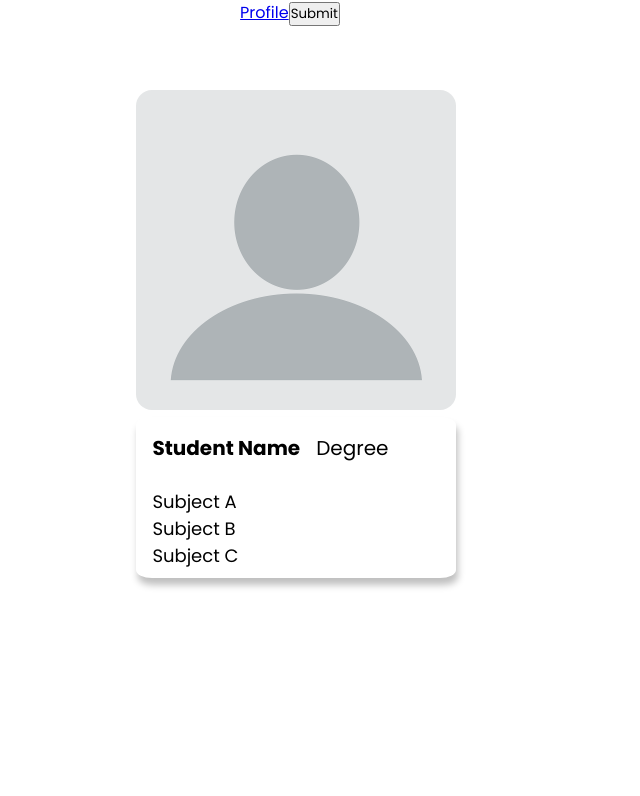
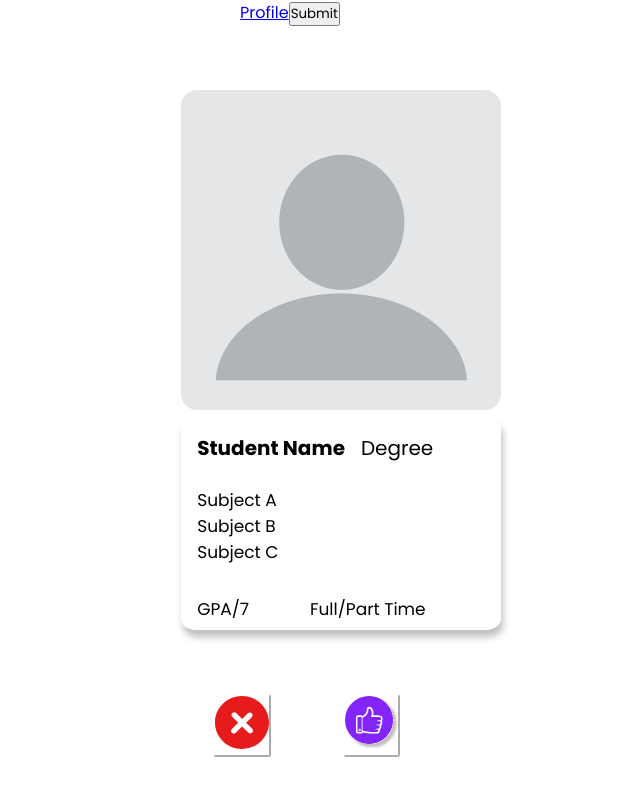
Before and after one commit to GiorgioBaz/GroupMatch, a React (Create React App) app in the folder client/: page /mainpage in a window 1280 px wide. Shown: the top 796 px of the page, without its empty margins (350-990 px from the left). Built offline with nearby package versions, Linux system fonts and the light colour scheme.

Commit message:
Adding more student details and buttons

```diff
--- a/client/src/Components/MainPage/MainPage.css
+++ b/client/src/Components/MainPage/MainPage.css
@@ -13,7 +13,7 @@
     width: 25vw;
     height: fit-content;
     position: relative;
-    margin-left: 1%;
+    margin-left: 8%;
     margin-top: 3em;
 }
 
@@ -55,7 +55,52 @@
     margin-top: 1.4em;
     display: flex;
     flex-direction: column;
-    font-size: 18px;
+    font-size: 17px;
     margin-left: 5%;
     margin-bottom: 0.5em;
 }
+
+.student-degree-details{
+    display: flex;
+    flex-direction: row;
+    margin-top: 1.4em;
+    margin-bottom: 0.5em;
+    margin-left: 5%
+}
+
+.student-gpa{
+    font-size: 17px;
+}
+
+.student-study{
+    font-size: 17px;
+    margin-left: 20%;
+}
+
+.student-interest-buttons{
+    display: flex;
+    flex-direction: row;
+    margin-top: 4em;
+    margin-left: 10%;
+}
+
+.student-reject-button{
+    border-color: white;
+    background: white;
+    border-radius: 5%;
+}
+
+.student-reject-image{
+    width: 4em;
+}
+
+.student-interest-button{
+    margin-left: 25%;
+    border-color: white;
+    background: white;
+    border-radius: 5%;
+}
+
+.student-interest-image{
+    width: 4em;
+}
--- a/client/src/Components/MainPage/MainPage.js
+++ b/client/src/Components/MainPage/MainPage.js
@@ -3,6 +3,8 @@ import Axios from "axios";
 import { useState } from "react";
 import { Link } from "react-router-dom";
 import sampleStudent from "../../Assets/blank-profile-temp.png";
+import rejectIcon from "../../Assets/reject-button-icon.svg";
+import interestIcon from "../../Assets/interest-button-icon.svg";
 
 
 function MainPage() {
@@ -49,6 +51,34 @@ function MainPage() {
 						<p>Subject B</p>
 						<p>Subject C</p>
 					</div>
+
+					<div className="student-degree-details">
+						<div className="student-gpa">
+							<p>GPA/7</p>
+						</div>
+
+						<div className="student-study">
+							<p>Full/Part Time</p>
+						</div>
+					</div>
+				</div>
+
+				<div className="student-interest-buttons">
+					<button className="student-reject-button">
+						<img
+						alt="Reject"
+						className="student-reject-image"
+						src={rejectIcon}
+						/>
+					</button>
+
+					<button className="student-interest-button">
+						<img
+						alt="Interest"
+						className="student-interest-image"
+						src={interestIcon}
+						/>
+					</button>
 				</div>
 			</div>
 		</div>
```
Also changed, not shown: client/src/Assets/interest-button-icon.svg (added), client/src/Assets/reject-button-icon.svg (added).
